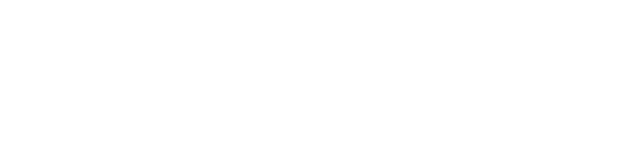
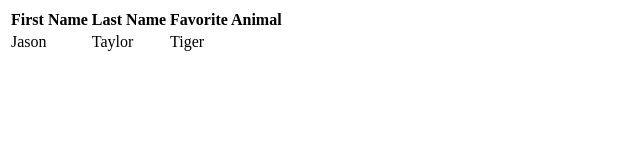
Before and after one commit to taylorjason/gSchool-html-exercise, a plain HTML site: page favorites.html in a window 1280 px wide. Shown: the whole page, without its empty margins (0-640 px from the left). Drawn offline with Linux system fonts and the light colour scheme.

Commit message:
Add table body and row to favorites.html

```diff
--- a/favorites.html
+++ b/favorites.html
@@ -6,7 +6,18 @@
   </head>
   <body>
     <table>
-      <thead></thead>
+      <thead>
+          <th>First Name</th>
+          <th>Last Name</th>
+          <th>Favorite Animal</th>
+      </thead>
+      <tbody>
+          <tr>
+              <td>Jason</td>
+              <td>Taylor</td>
+              <td>Tiger</td>
+          </tr>
+      </tbody>
     </table>
   </body>
 </html>
```
